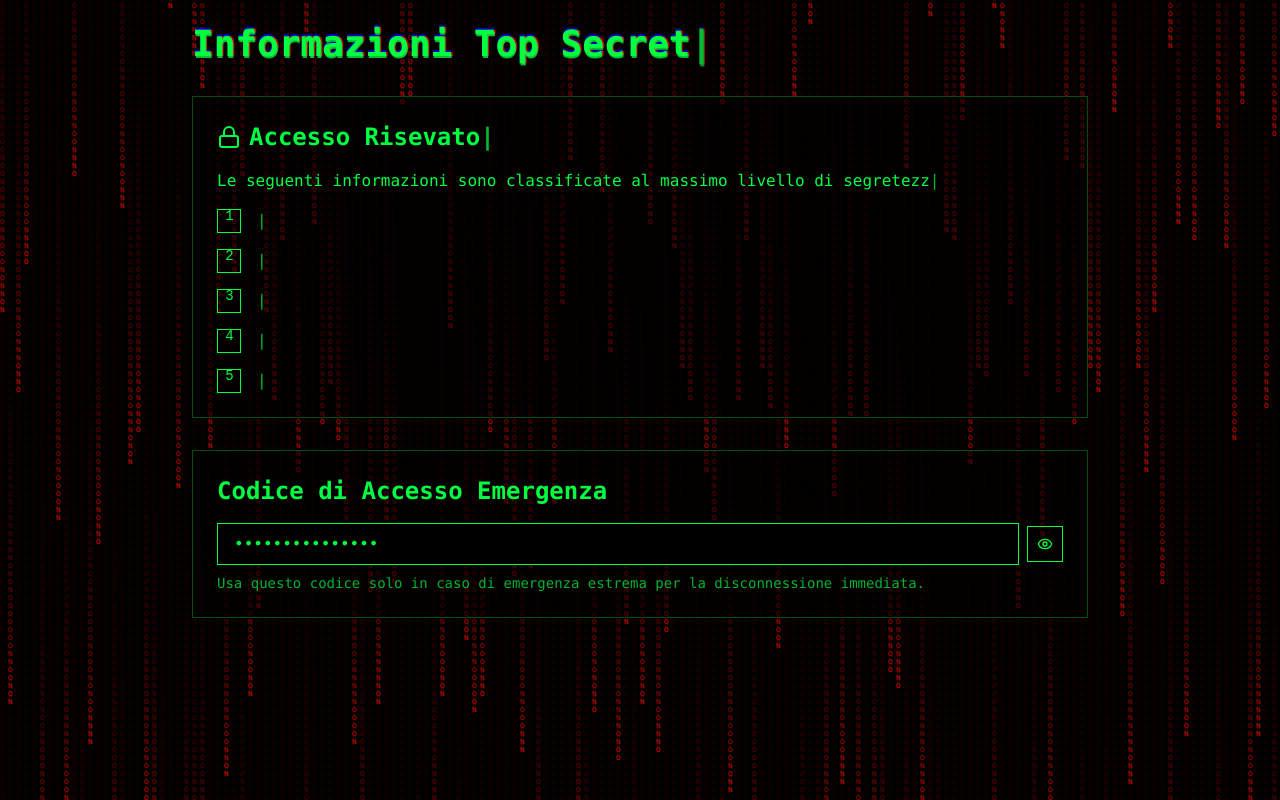
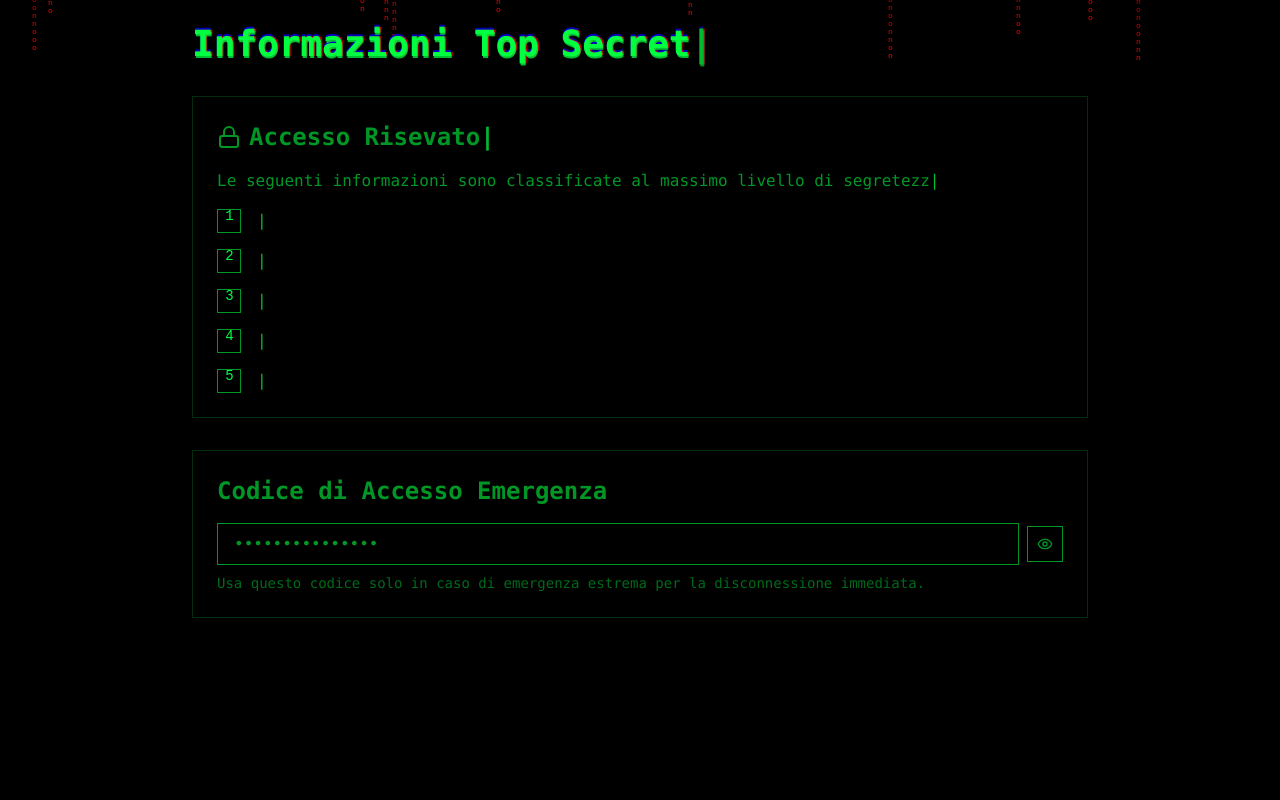
Before and after one commit to luca-di-leo/Matrix, a Next.js app: page /secret in a window 1280 px wide. Built offline with nearby package versions, Linux system fonts and the light colour scheme.

Commit message:
feat: minor changes

```diff
--- a/app/page.tsx
+++ b/app/page.tsx
@@ -27,7 +27,12 @@ export default function MatrixWebsite() {
   return (
     <div className="min-h-screen bg-black text-[#00FF41] font-mono overflow-hidden relative">
       {/* Digital Rain Canvas Background */}
-      <DigitalRain />
+      <DigitalRain
+      fontSize = {14}
+      color = "#00FF41"
+      speed = {35}
+      characters = "アイウエオカキクケコサシスセソタチツテトナニヌネノハヒフヘホマミムメモヤユヨラリルレロワヲン0123456789ABCDEFGHIJKLMNOPQRSTUVWXYZ"
+      />
 
       {/* Content Container */}
       <div className="relative z-10">
@@ -49,7 +54,7 @@ export default function MatrixWebsite() {
           <WhiteRabbit
               visibilityDuration={2000} // Visibile per 2 secondi
               reappearanceIntervalMin={3000} // Riapparizione minima: 3 secondi
-              reappearanceIntervalMax={15000} // Riapparizione massima: 15 secondi
+              reappearanceIntervalMax={10000} // Riapparizione massima: 15 secondi
               onClick={() => window.location.href = "/secret"} // Reindirizza all'url segreto
             />
           </main>
--- a/app/secret/page.tsx
+++ b/app/secret/page.tsx
@@ -28,13 +28,15 @@ export default function SecretPage() {
 
 
     <div className="min-h-screen bg-black text-[#00FF41] font-mono overflow-hidden relative p-6">
-   <DigitalRain
-  fontSize={8}
-  color="#FF0000"
-  speed={10}
-  characters="NO"
-/>
-        <div className="relative z-10">
+        <DigitalRain
+          fontSize={8}
+          color="#FF0000"
+          speed={500}
+          characters="no"
+        />
+
+        <div className="">
+          {/* Mettere relative e z-10 per fare in modo che il contenutio non venga coperto dal digital rain */}
 
       <main className="max-w-4xl mx-auto">
 
```
